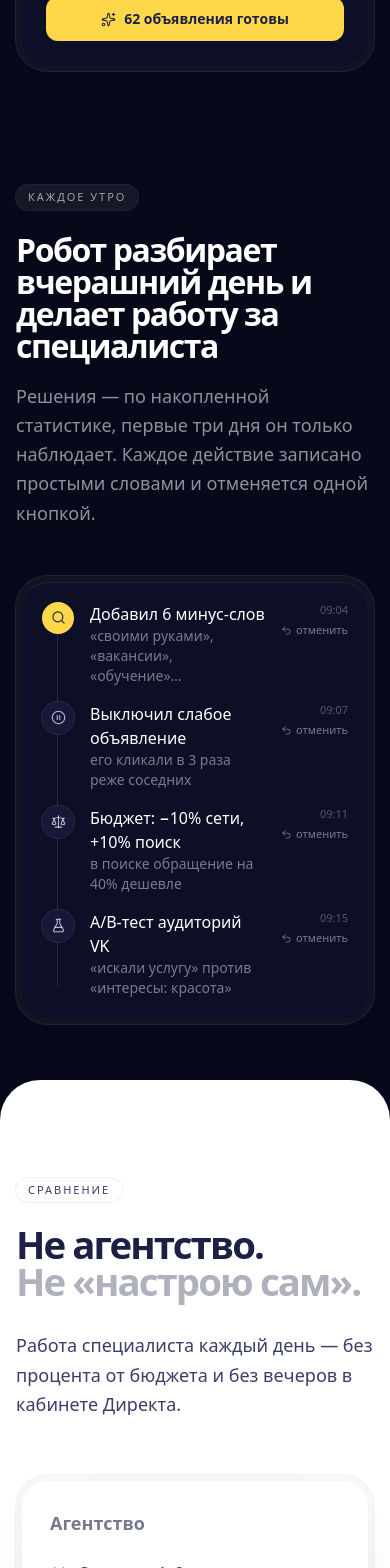
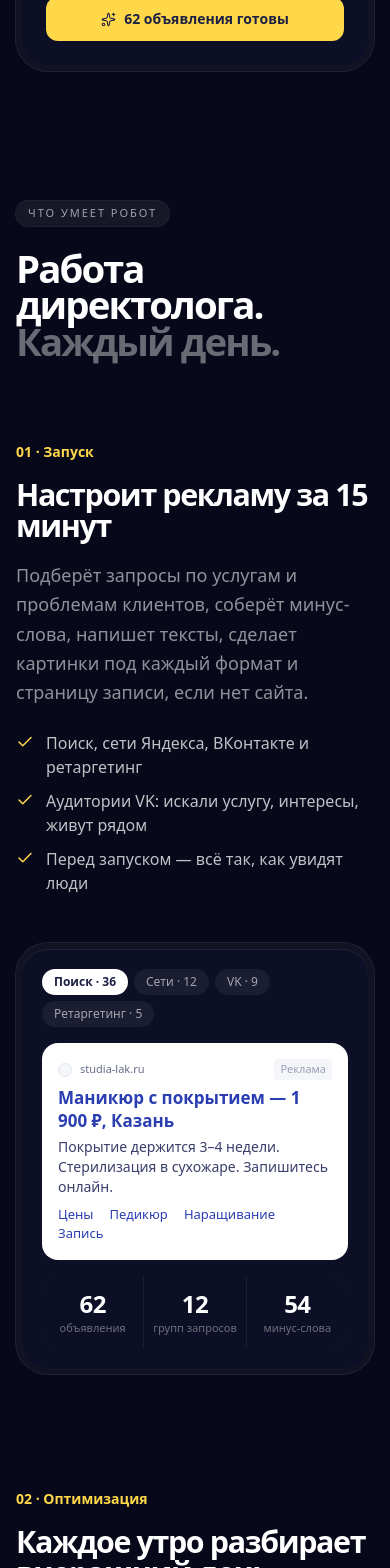
Before and after one commit to nikitabannykh/12, a Next.js app: page / in a window 390 px wide. Shown: the part 4940-6508 px from the top of the page. Built offline with nearby package versions, Linux system fonts and the light colour scheme; no server answers.

Commit message:
Landing: restore 'what the robot can do' block with dark UI screens

```diff
--- a/src/app/page.tsx
+++ b/src/app/page.tsx
@@ -137,7 +137,7 @@ export default async function Home() {
         <nav className="flex items-center gap-1 rounded-full pl-4 pr-1.5 py-1.5 backdrop-blur-xl bg-[#0d0f26]/70 ring-1 ring-white/10 shadow-[0_20px_40px_-20px_rgba(0,0,0,0.6)]">
           <Link href="/" className="flex items-center gap-2 pr-3 font-semibold tracking-tight"><LogoMark size={22} />Полный зал</Link>
           <span className="hidden md:flex items-center gap-0.5 text-[13.5px] text-white/60">
-            {[["#how", "Как работает"], ["#levers", "Экономия"], ["#compare", "Сравнение"], ["#faq", "Вопросы"]].map(([h, t]) => <a key={h} href={h} className={`px-3 py-1.5 rounded-full hover:bg-white/10 hover:text-white transition-colors duration-300 ${EASE}`}>{t}</a>)}
+            {[["#how", "Как работает"], ["#features", "Возможности"], ["#levers", "Экономия"], ["#compare", "Сравнение"], ["#faq", "Вопросы"]].map(([h, t]) => <a key={h} href={h} className={`px-3 py-1.5 rounded-full hover:bg-white/10 hover:text-white transition-colors duration-300 ${EASE}`}>{t}</a>)}
           </span>
           {user ? null : <Link href="/login" className="hidden sm:inline px-3 py-1.5 text-[13.5px] text-white/70 hover:text-white">Войти</Link>}
           <Link href={cta.href} className="ml-1 rounded-full px-4 py-2 text-[13.5px] font-semibold bg-white text-ink">{user ? "Кабинет" : "Начать"}</Link>
@@ -263,14 +263,44 @@ export default async function Home() {
             ))}
           </ol>
 
-          {/* Каждый день */}
-          <div className="mt-28 grid lg:grid-cols-[0.9fr_1.1fr] gap-12 items-center">
+          {/* Что умеет робот — со скринами */}
+          <div id="features" className="mt-32 scroll-mt-24">
+            <div className="max-w-2xl">
+              <Eyebrow>Что умеет робот</Eyebrow>
+              <h2 className="mt-6 text-[2.4rem] sm:text-[4rem] font-semibold tracking-[-0.05em] leading-[0.95]">Работа директолога. <span className="text-white/40">Каждый день.</span></h2>
+            </div>
+            <div className="mt-20 grid gap-28">
+              {/* 1. Настройка */}
+              <div className="grid lg:grid-cols-[0.9fr_1.1fr] gap-12 items-center">
                 <div>
-              <Eyebrow>Каждое утро</Eyebrow>
-              <h3 className="mt-6 text-[2rem] sm:text-[3rem] font-semibold tracking-[-0.045em] leading-[1]">Робот разбирает вчерашний день и делает работу за специалиста</h3>
-              <p className="mt-5 text-white/55 text-lg leading-relaxed">Решения — по накопленной статистике, первые три дня он только наблюдает. Каждое действие записано простыми словами и отменяется одной кнопкой.</p>
+                  <span className="text-mark text-sm font-semibold">01 · Запуск</span>
+                  <h3 className="mt-4 text-[1.9rem] sm:text-[2.6rem] font-semibold tracking-[-0.045em] leading-[1.02]">Настроит рекламу за 15 минут</h3>
+                  <p className="mt-5 text-white/55 text-lg leading-relaxed">Подберёт запросы по услугам и проблемам клиентов, соберёт минус-слова, напишет тексты, сделает картинки под каждый формат и страницу записи, если нет сайта.</p>
+                  <ul className="mt-6 grid gap-2.5 text-white/75">{["Поиск, сети Яндекса, ВКонтакте и ретаргетинг", "Аудитории VK: искали услугу, интересы, живут рядом", "Перед запуском — всё так, как увидят люди"].map((x) => <li key={x} className="flex gap-3"><Check size={18} strokeWidth={2} className="text-mark shrink-0 mt-0.5" />{x}</li>)}</ul>
                 </div>
-            <Bezel dark inner="p-5 sm:p-6">
+                <Bezel dark inner="p-5 sm:p-6 grid gap-4">
+                  <div className="flex flex-wrap gap-1.5 text-[12px]">{["Поиск · 36", "Сети · 12", "VK · 9", "Ретаргетинг · 5"].map((t, i) => <span key={t} className={`rounded-full px-3 py-1 ${i === 0 ? "bg-white text-ink font-semibold" : "bg-white/[0.06] text-white/60"}`}>{t}</span>)}</div>
+                  <div className="rounded-2xl bg-white text-ink p-4">
+                    <div className="flex items-center gap-2 text-[11px] text-muted"><span className="w-3.5 h-3.5 rounded-full bg-paper border border-line" />studia-lak.ru<span className="ml-auto rounded bg-paper px-1.5 py-0.5 text-faint">Реклама</span></div>
+                    <div className="mt-1.5 text-[#2a3eb1] text-[17px] font-semibold leading-snug">Маникюр с покрытием — 1 900 ₽, Казань</div>
+                    <div className="mt-1 text-sm text-ink-2">Покрытие держится 3–4 недели. Стерилизация в сухожаре. Запишитесь онлайн.</div>
+                    <div className="mt-2 flex flex-wrap gap-x-4 text-[13px] text-[#2a3eb1]"><span>Цены</span><span>Педикюр</span><span>Наращивание</span><span>Запись</span></div>
+                  </div>
+                  <div className="grid grid-cols-3 gap-px rounded-2xl overflow-hidden bg-white/[0.06] text-center">
+                    {[["62", "объявления"], ["12", "групп запросов"], ["54", "минус-слова"]].map(([n, t]) => <div key={t} className="bg-[#0d0f26] py-3"><div className="text-2xl font-semibold tracking-tight">{n}</div><div className="text-[11px] text-white/40">{t}</div></div>)}
+                  </div>
+                </Bezel>
+              </div>
+
+              {/* 2. Каждое утро */}
+              <div className="grid lg:grid-cols-[1.1fr_0.9fr] gap-12 items-center">
+                <div className="lg:order-2">
+                  <span className="text-mark text-sm font-semibold">02 · Оптимизация</span>
+                  <h3 className="mt-4 text-[1.9rem] sm:text-[2.6rem] font-semibold tracking-[-0.045em] leading-[1.02]">Каждое утро разбирает вчерашний день</h3>
+                  <p className="mt-5 text-white/55 text-lg leading-relaxed">Выключает слабые объявления, проверяет новые тексты и аудитории, убирает нецелевые запросы. Решения — по накопленной статистике, каждое объяснено и отменяется одной кнопкой.</p>
+                </div>
+                <Bezel dark inner="p-5 sm:p-6" className="lg:order-1">
+                  <div className="flex items-center justify-between mb-4"><span className="font-semibold">История решений</span><span className="rounded-full bg-white/[0.06] px-3 py-1 text-[12px] text-white/60">сегодня</span></div>
                   <ul className="relative grid gap-4 before:absolute before:left-[15px] before:top-3 before:bottom-3 before:w-px before:bg-white/10">
                     {[
                       [Search, "Добавил 6 минус-слов", "«своими руками», «вакансии», «обучение»…", "09:04"],
@@ -289,6 +319,50 @@ export default async function Home() {
                     })}
                   </ul>
                 </Bezel>
+              </div>
+
+              {/* 3. Бюджет */}
+              <div className="grid lg:grid-cols-[0.9fr_1.1fr] gap-12 items-center">
+                <div>
+                  <span className="text-mark text-sm font-semibold">03 · Бюджет</span>
+                  <h3 className="mt-4 text-[1.9rem] sm:text-[2.6rem] font-semibold tracking-[-0.045em] leading-[1.02]">Каждый рубль — туда, где он работает</h3>
+                  <p className="mt-5 text-white/55 text-lg leading-relaxed">Деньги перетекают в каналы, где обращение дешевле. Бюджет лежит в ваших кабинетах, месячный лимит — жёсткая граница, а всю рекламу можно остановить одной кнопкой.</p>
+                </div>
+                <Bezel dark inner="p-5 sm:p-6 grid gap-5">
+                  <div>
+                    <div className="flex justify-between text-sm"><span className="text-white/50">Потрачено в октябре</span><span className="font-semibold tabular-nums">41 200 из 70 000 ₽</span></div>
+                    <div className="mt-2 h-2.5 rounded-full bg-white/[0.06] overflow-hidden"><div className="h-full w-[59%] rounded-full bg-[linear-gradient(90deg,#fff,rgba(255,255,255,0.7))]" /></div>
+                    <div className="mt-1.5 text-[12px] text-white/40">Прогноз на конец месяца — 68 900 ₽, в пределах лимита</div>
+                  </div>
+                  <div className="grid gap-2.5">
+                    {[["Поиск Яндекса", 38, "390 ₽", "+10%"], ["ВКонтакте", 27, "410 ₽", "+15%"], ["Сети Яндекса", 22, "620 ₽", "−20%"], ["Ретаргетинг", 13, "280 ₽", ""]].map(([n, w, c, d]) => (
+                      <div key={n as string} className="grid grid-cols-[7.5rem_1fr_auto] items-center gap-3 text-sm">
+                        <span className="text-white/80 truncate">{n as string}</span>
+                        <span className="h-2 rounded-full bg-white/[0.06] overflow-hidden"><span className="block h-full rounded-full bg-mark shadow-[0_0_10px_rgba(255,216,74,0.5)]" style={{ width: `${(w as number) * 2.4}%` }} /></span>
+                        <span className="flex items-center gap-2 tabular-nums"><span className="text-white/40 text-xs">{c as string}</span>{d ? <span className={`text-[11px] font-semibold w-9 text-right ${(d as string).startsWith("+") ? "text-[#3ddc97]" : "text-[#ff7a7a]"}`}>{d as string}</span> : <span className="w-9" />}</span>
+                      </div>
+                    ))}
+                  </div>
+                  <div className="rounded-xl ring-1 ring-[#ff7a7a]/30 text-[#ff9a9a] text-center py-2.5 text-sm font-semibold">Остановить всю рекламу</div>
+                </Bezel>
+              </div>
+
+              {/* 4. Тексты */}
+              <div className="grid lg:grid-cols-[1.1fr_0.9fr] gap-12 items-center">
+                <div className="lg:order-2">
+                  <span className="text-mark text-sm font-semibold">04 · Тексты</span>
+                  <h3 className="mt-4 text-[1.9rem] sm:text-[2.6rem] font-semibold tracking-[-0.045em] leading-[1.02]">Перепишет объявления по одной фразе</h3>
+                  <p className="mt-5 text-white/55 text-lg leading-relaxed">Не нравятся тексты — напишите, какими они должны быть. Робот перепишет все объявления канала и сохранит прежние. В текстах — только факты о вашем бизнесе, без выдуманных скидок и «лучших мастеров».</p>
+                </div>
+                <Bezel dark inner="p-5 sm:p-6 grid gap-4" className="lg:order-1">
+                  <div className="font-semibold">Переписать тексты — ВКонтакте</div>
+                  <div className="rounded-xl ring-2 ring-white/80 bg-white/[0.03] px-4 py-3 text-[15px]">Живее и больше про цену<span className="inline-block w-px h-4 bg-white align-middle ml-0.5 animate-pulse" /></div>
+                  <div className="flex flex-wrap gap-1.5">{["Короче", "Понятнее, что за услуга", "Без канцелярита"].map((x) => <span key={x} className="rounded-full ring-1 ring-white/15 px-3 py-1 text-[13px] text-white/70">{x}</span>)}</div>
+                  <div className="grid gap-1.5"><div className="text-[12px] text-white/40">Переписываем… 6 из 9</div><div className="h-1.5 rounded-full bg-white/[0.06] overflow-hidden"><div className="h-full w-2/3 bg-mark" /></div></div>
+                  <div className="flex justify-end"><span className="rounded-full bg-mark text-ink px-4 py-2 text-sm font-semibold flex items-center gap-2"><Sparkles size={14} strokeWidth={1.75} />Переписать</span></div>
+                </Bezel>
+              </div>
+            </div>
           </div>
         </div>
       </section>
```
Lines whose indentation alone changed are shown as unchanged.
